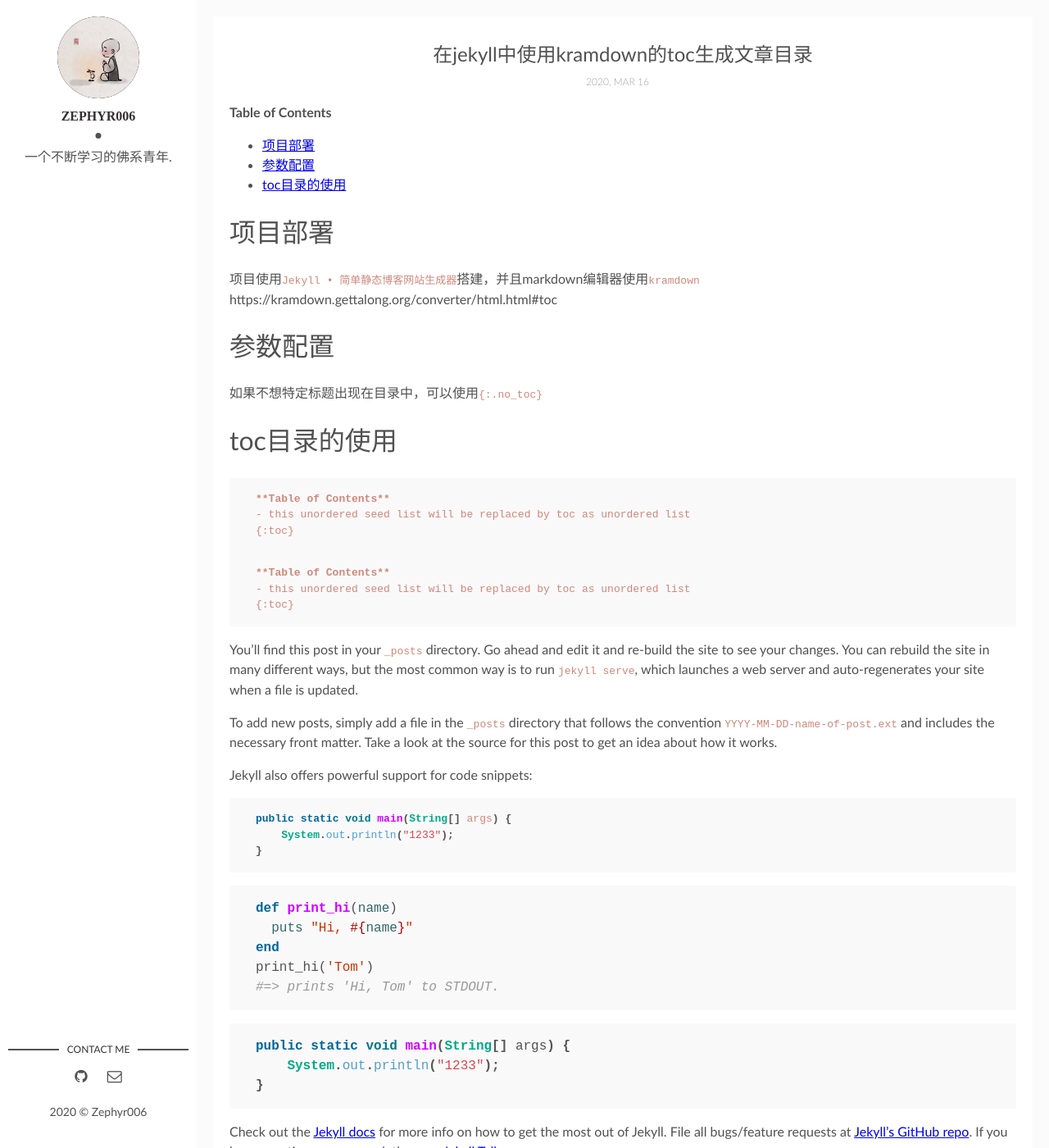
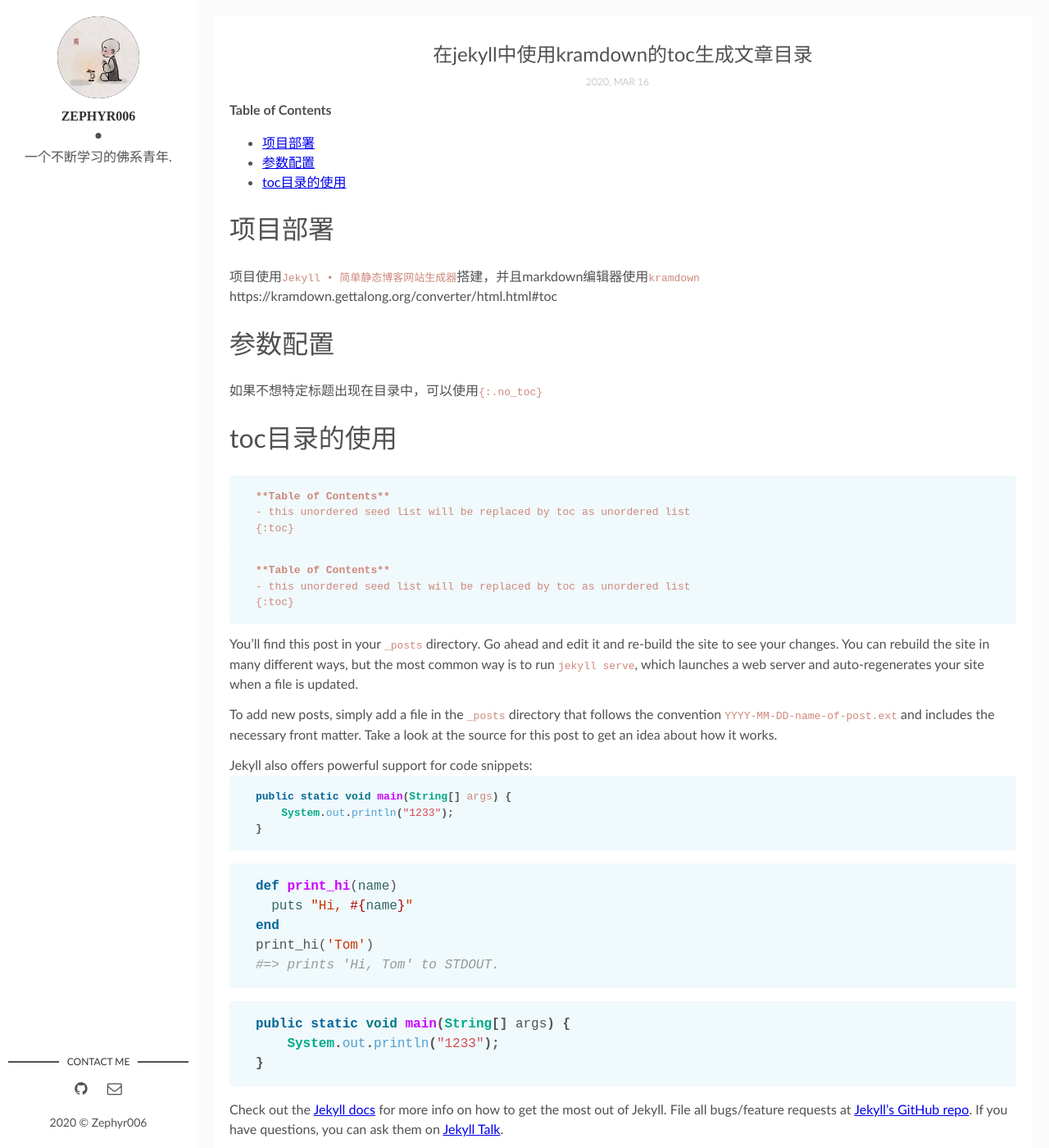
Before and after one commit to Zephyr006/zephyr006.github.io, a Jekyll site: the page built from _posts/2020-03-16-在Jekyll中使用kramdown的toc生成文章目录.markdown, in a window 1280 px wide and 1400 px high. Shown: the whole window at 82% size. Built offline with Jekyll 4.4.1, drawn with Linux system fonts in a browser that asks for light colours; some web fonts are replaced; comment, search, counter and statistics services are not loaded.

Commit message:
调整页面css

```diff
--- a/assets/css/main.css
+++ b/assets/css/main.css
@@ -77,6 +77,11 @@ hr {
   /* 1 */
   overflow: visible;
   /* 2 */
+}
+
+p {
+  margin-block-start: 0.8em;
+  margin-block-end: 0.1em;
 }
 
 /**
@@ -437,7 +442,7 @@ template {
 }
 
 .highlight {
-  background-color: #faf9f9;
+  background-color: #f0f9fc;
   -webkit-border-radius: 3px;
           border-radius: 3px;
   margin: 0;
```
